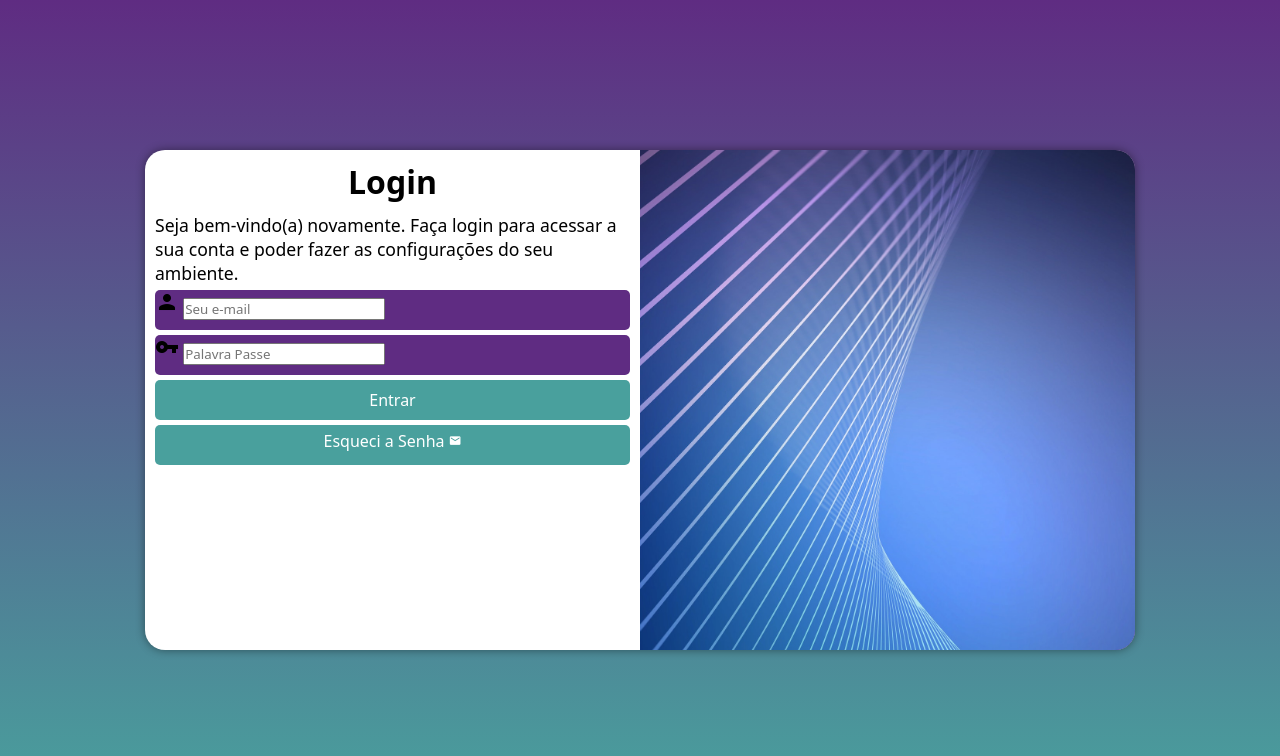
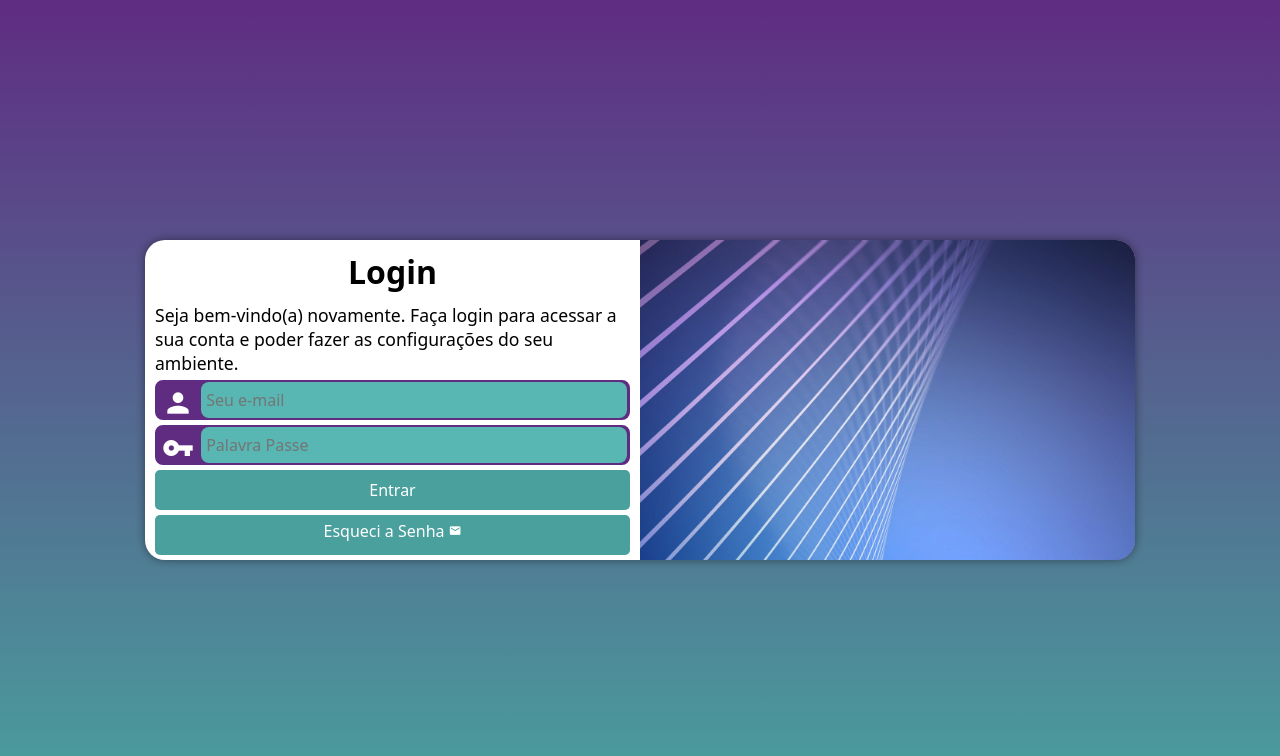
Before and after one commit to FabioBronze/projeto-login, a plain HTML site: page index.html in a window 1280 px wide. Drawn offline with Linux system fonts and the light colour scheme.

Commit message:
finalização login

```diff
--- a/estilos/media-query.css
+++ b/estilos/media-query.css
@@ -8,6 +8,7 @@
 
     #login{
         width: 90vw;
+        height: 300px;
     }
 
     #imagem{
@@ -38,6 +39,7 @@
 
     #login{
         width: 990px;
+        height: 320px;
     }
 
     #imagem{
--- a/estilos/style.css
+++ b/estilos/style.css
@@ -64,15 +64,39 @@ p{
 
 .campo{
     background-color: #5f2c82;
+    border: 2px solid #5f2c82;
     display: block; /* Não tem necessidade pq a div ja é um block */
     width: 100%; /* Não tem necessidade pq são a 100% (são 2 div's) */
     height: 40px;
-    border-radius: 5px;
+    border-radius: 8px;
     margin: 5px 0px;
 }
 
 label{
     display: none;
+}
+
+.campo > span{
+    color:white;
+    font-size: 2em;
+    width: 40px;
+    padding: 5px;
+
+}
+
+.campo > input{
+    background-color: #58b6b3;
+    font-size: 1em;
+    width: calc(100% - 45px);
+    transform: translateY(-13px);
+    height: 100%;
+    border: none;
+    border-radius: 8px;
+    padding: 5px;
+}
+
+.campo > input:focus-within{
+    background-color: white;
 }
 
 form > input[type=submit]{
```
